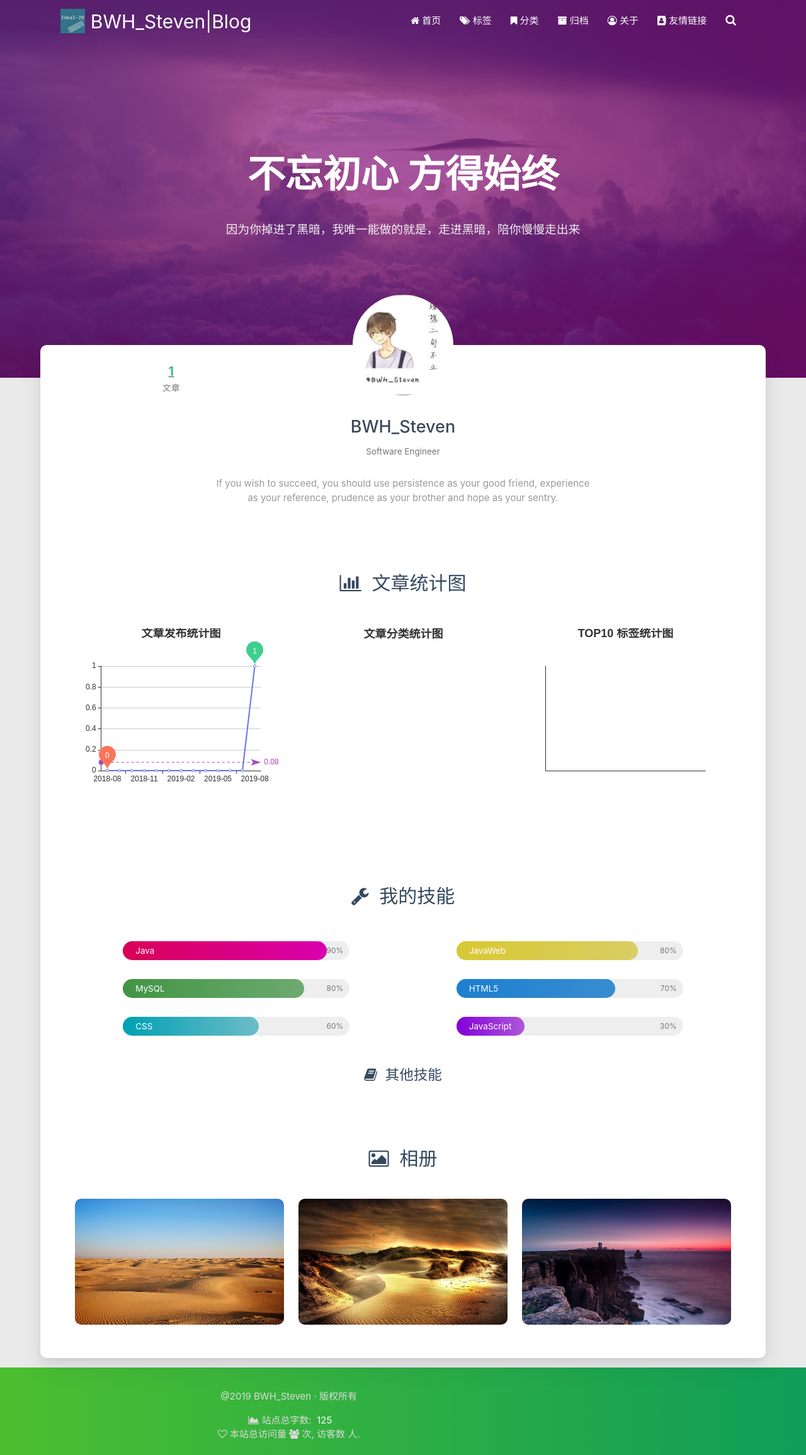
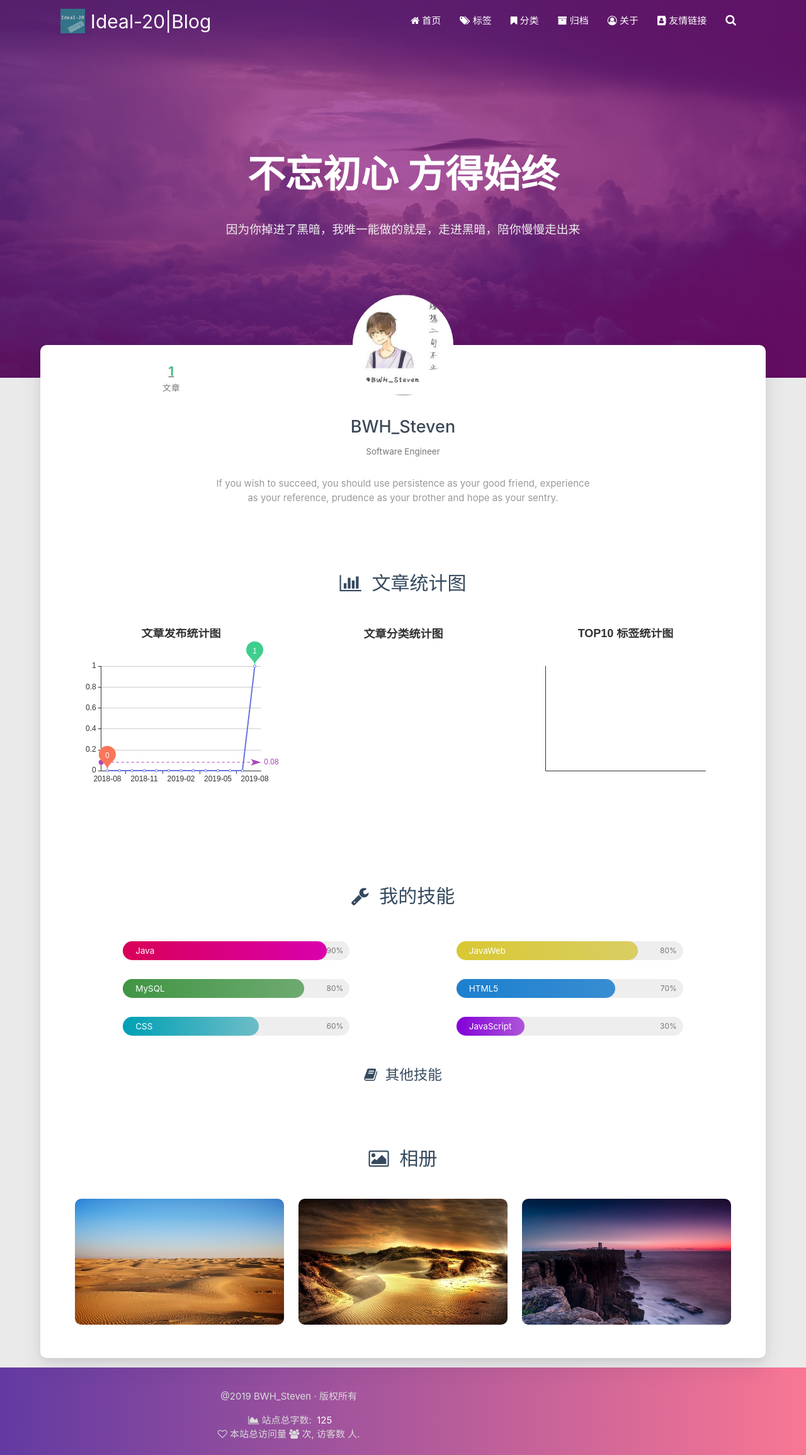
Before and after one commit to ideal-20/ideal-20.github.io, a plain HTML site: page about/index.html in a window 1280 px wide. Shown: the whole page at 63% size. Drawn offline with Linux system fonts and the light colour scheme; some packages are replaced by stand-ins of ours; a script that the page names is missing.

Commit message:
Site updated: 2019-08-23 17:23:47

```diff
--- a/about/index.html
+++ b/about/index.html
@@ -5,7 +5,7 @@
 <head><meta name="generator" content="Hexo 3.9.0">
     <meta charset="utf-8">
     <meta name="keywords" content="关于, Java,javaweb,MySQL,JavaScript,HTML,CSS">
-    <meta name="description" content="关于 | BWH_Steven|Blog">
+    <meta name="description" content="关于 | Ideal-20|Blog">
     <meta http-equiv="X-UA-Compatible" content="IE=edge">
     <meta name="viewport" content="width=device-width, initial-scale=1.0, user-scalable=no">
     <meta name="renderer" content="webkit|ie-stand|ie-comp">
@@ -13,7 +13,7 @@
     <meta name="format-detection" content="telephone=no">
     <meta name="apple-mobile-web-app-capable" content="yes">
     <meta name="apple-mobile-web-app-status-bar-style" content="black-translucent">
-    <title>关于 | BWH_Steven|Blog</title>
+    <title>关于 | Ideal-20|Blog</title>
     <link rel="icon" type="image/png" href="/favicon.png">
 
     <link rel="stylesheet" type="text/css" href="/libs/awesome/css/font-awesome.min.css">
@@ -41,7 +41,7 @@
 
                     <img src="/medias/logo.png" class="logo-img" alt="LOGO">
 
-                    <span class="logo-span">BWH_Steven|Blog</span>
+                    <span class="logo-span">Ideal-20|Blog</span>
                 </a>
             </div>
 
@@ -116,7 +116,7 @@
 
         <img src="/medias/logo.png" class="logo-img circle responsive-img">
 
-        <div class="logo-name">BWH_Steven|Blog</div>
+        <div class="logo-name">Ideal-20|Blog</div>
         <div class="logo-desc">
 
             因为你掉进了黑暗，我唯一能做的就是，走进黑暗，陪你慢慢走出来
--- a/atom.xml
+++ b/atom.xml
@@ -1,6 +1,6 @@
 <?xml version="1.0" encoding="utf-8"?>
 <feed xmlns="http://www.w3.org/2005/Atom">
-  <title>BWH_Steven|Blog</title>
+  <title>Ideal-20|Blog</title>
 
   <subtitle>不忘初心 方得始终</subtitle>
   <link href="/atom.xml" rel="self"/>
--- a/css/matery.css
+++ b/css/matery.css
@@ -197,7 +197,7 @@ mark {
 }
 
 .bg-color {
-    background-image: linear-gradient(to right, #4cbf30 0%, #0f9d58 100%);
+    background-image: linear-gradient(to right, #623AA2 0%, #F97794 100%);
 }
 
 .text-color {
```
Also changed, not shown: 2019/08/22/hello-world/index.html (+3 -3 lines), archives/2019/08/index.html (+4 -4 lines), archives/2019/index.html (+4 -4 lines), archives/index.html (+4 -4 lines), categories/index.html (+4 -4 lines), friends/index.html (+4 -4 lines), index.html (+4 -4 lines), tags/index.html (+4 -4 lines).
